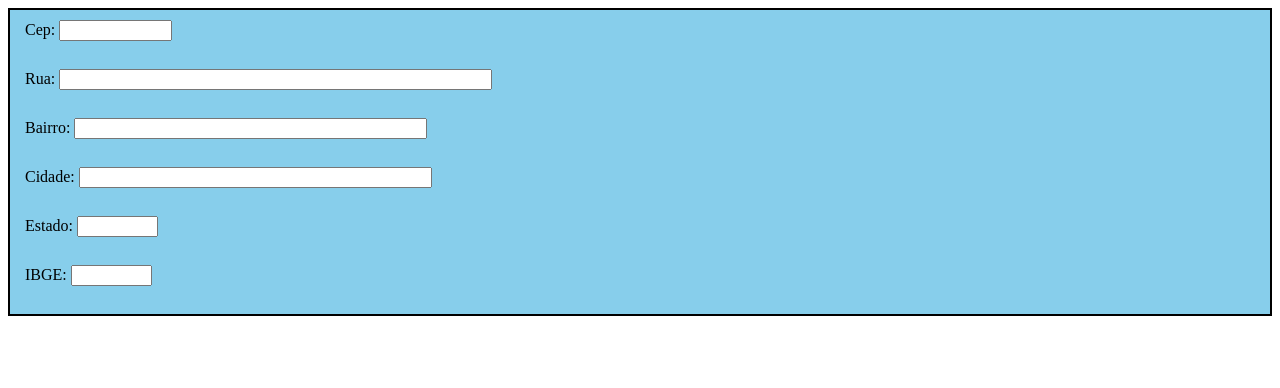
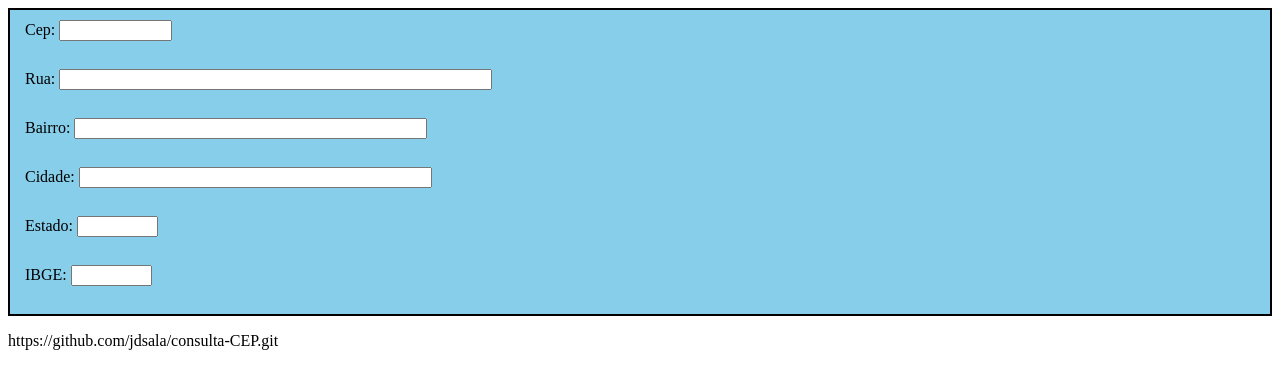
Before and after one commit to jdsala/Consulta-CEP-em-JavaScript, a plain HTML site: page index.html in a window 1280 px wide. Drawn offline with Linux system fonts and the light colour scheme.

Commit message:
Add files via upload

```diff
--- a/index.html
+++ b/index.html
@@ -32,3 +32,5 @@
         </body>
 
         </html>
+
+        https://github.com/jdsala/consulta-CEP.git
```
Also changed, not shown: consultaCEP.css (line endings or trailing spaces), consultaCEP.js (line endings or trailing spaces), 1 other file.
